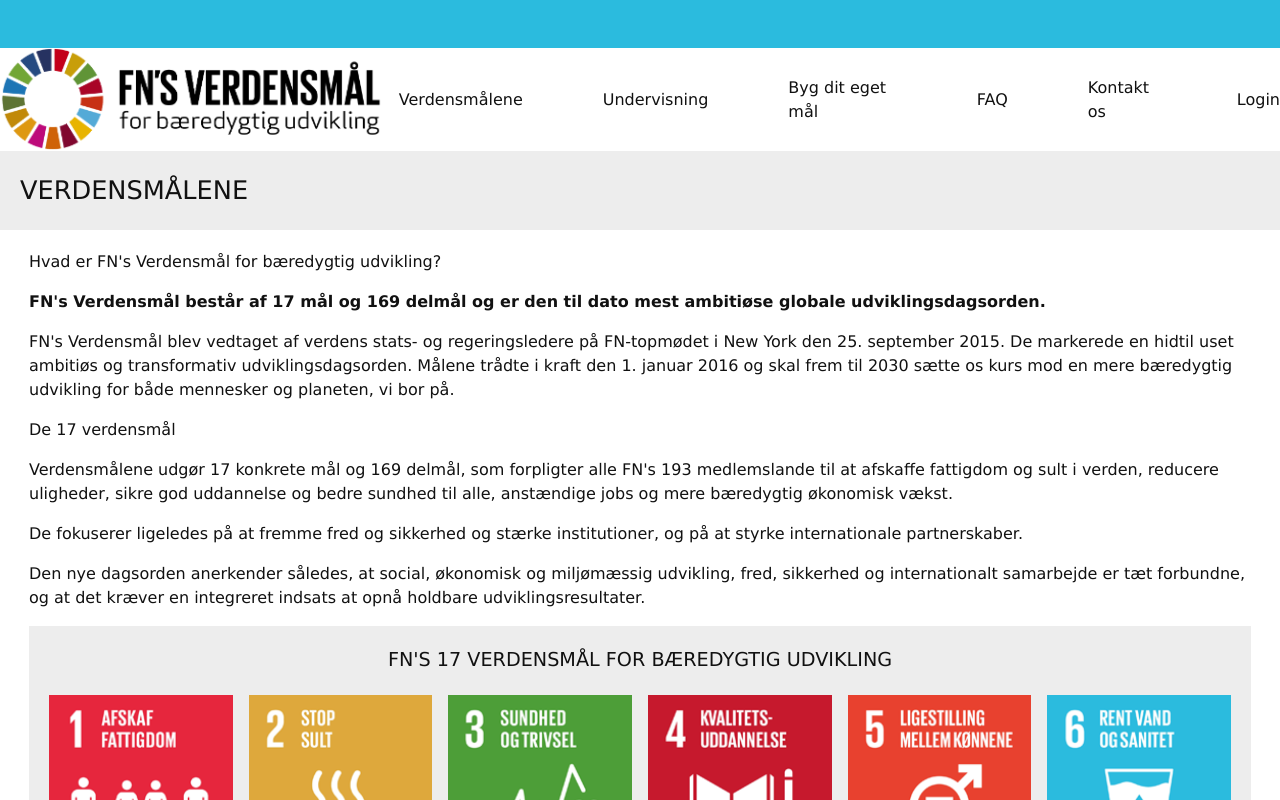
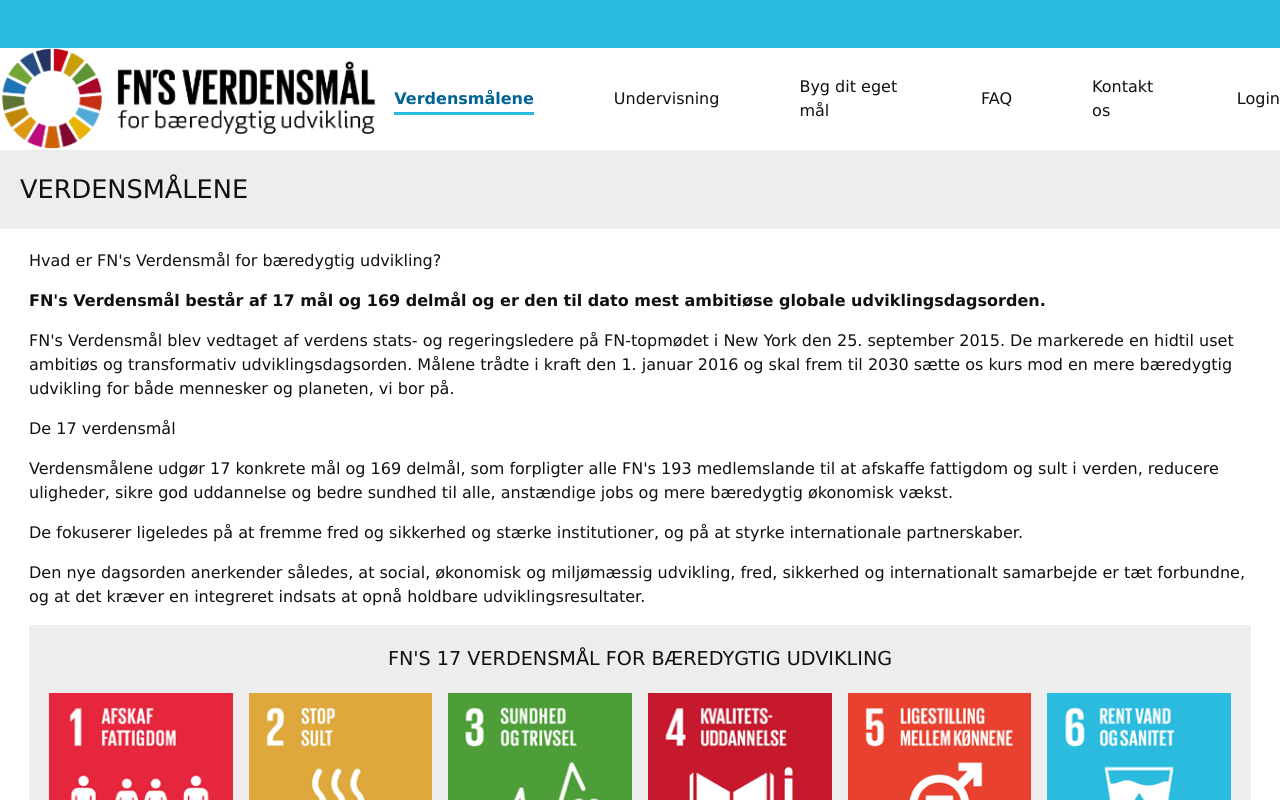
Before and after one commit to JLHammer/react-stuff, a React (Vite) app: page / in a window 1280 px wide. Shown: the top 800 px of the page. Built offline with nearby package versions, Linux system fonts and the light colour scheme.

Commit message:
Add client-side routing with react-router-dom

```diff
--- a/package.json
+++ b/package.json
@@ -12,6 +12,7 @@
   "dependencies": {
     "react": "^19.2.8",
     "react-dom": "^19.2.8",
+    "react-router-dom": "^7.18.2",
     "sass": "^1.102.0",
     "styled-components": "^6.5.2"
   },
--- a/src/App.tsx
+++ b/src/App.tsx
@@ -1,70 +1,80 @@
+import { BrowserRouter, Routes, Route } from "react-router-dom";
 import { Header } from "./components/layout/Header/Header";
 import { Main } from "./components/layout/Main/Main";
 import { Footer } from "./components/layout/Footer/Footer";
 import { Navbar } from "./components/content/Navbar/Navbar";
 import { UnorderedList } from "./components/content/UnorderedList/UnorderedList";
 import { ListItem } from "./components/content/ListItem/ListItem";
-import { AnchorLink } from "./components/content/AnchorLink/AnchorLink";
+import { NavigationLink } from "./components/content/NavigationLink/NavigationLink";
 import { LoginButton } from "./components/content/LoginButton/LoginButton";
 import { Logo } from "./components/content/Logo/Logo";
 import { HomePage } from "./pages/HomePage";
+import { EducationPage } from "./pages/EducationPage";
+import { CustomGoalPage } from "./pages/CustomGoalPage";
+import { FaqPage } from "./pages/FaqPage";
+import { ContactPage } from "./pages/ContactPage";
+import { NoPage } from "./pages/NoPage";
+import logo from "./assets/Logo.svg";
+import undpLogo from "./assets/images/undp-logo.svg";
+import msLogo from "./assets/images/ms-logo.svg";
+import globaleGymnasierLogo from "./assets/images/globale-gymnasier-logo.svg";
+import danidaLogo from "./assets/images/danida-logo.svg";
 
 function App() {
   return (
-    <>
+    <BrowserRouter>
       <Header>
-        <Logo src="./src/assets/Logo.svg" alt="Verdensmålene" href="/" />
+        <Logo src={logo} alt="Verdensmålene" href="/" />
         <Navbar>
           <UnorderedList>
             <ListItem>
-              <AnchorLink href="/">Verdensmålene</AnchorLink>
+              <NavigationLink to="/">Verdensmålene</NavigationLink>
             </ListItem>
             <ListItem>
-              <AnchorLink href="/">Undervisning</AnchorLink>
+              <NavigationLink to="/undervisning">Undervisning</NavigationLink>
             </ListItem>
             <ListItem>
-              <AnchorLink href="/">Byg dit eget mål</AnchorLink>
+              <NavigationLink to="/byg-dit-eget-maal">
+                Byg dit eget mål
+              </NavigationLink>
             </ListItem>
             <ListItem>
-              <AnchorLink href="/">FAQ</AnchorLink>
+              <NavigationLink to="/faq">FAQ</NavigationLink>
             </ListItem>
             <ListItem>
-              <AnchorLink href="/">Kontakt os</AnchorLink>
+              <NavigationLink to="/kontakt">Kontakt os</NavigationLink>
             </ListItem>
             <LoginButton textValue="Login" />
           </UnorderedList>
         </Navbar>
       </Header>
       <Main>
-        <HomePage />
+        <Routes>
+          <Route path="/" element={<HomePage />} />
+          <Route path="/undervisning" element={<EducationPage />} />
+          <Route path="/byg-dit-eget-maal" element={<CustomGoalPage />} />
+          <Route path="/faq" element={<FaqPage />} />
+          <Route path="/kontakt" element={<ContactPage />} />
+          <Route path="*" element={<NoPage />} />
+        </Routes>
       </Main>
       <Footer>
+        <Logo src={undpLogo} alt="UNDP" href="https://www.undp.org/" newTab />
         <Logo
-          src="./src/assets/images/undp-logo.svg"
-          alt="UNDP"
-          href="https://www.undp.org/"
-          newTab
-        />
-        <Logo
-          src="./src/assets/images/ms-logo.svg"
+          src={msLogo}
           alt="Mellemfolkeligt Samvirke"
           href="https://www.globalaktion.dk/"
           newTab
         />
         <Logo
-          src="./src/assets/images/globale-gymnasier-logo.svg"
+          src={globaleGymnasierLogo}
           alt="Globale Gymnasier"
           href="https://www.globalegymnasier.dk/"
           newTab
         />
-        <Logo
-          src="./src/assets/images/danida-logo.svg"
-          alt="Danida"
-          href="https://um.dk/danida"
-          newTab
-        />
+        <Logo src={danidaLogo} alt="Danida" href="https://um.dk/danida" newTab />
       </Footer>
-    </>
+    </BrowserRouter>
   );
 }
 
--- a/src/components/content/Logo/Logo.tsx
+++ b/src/components/content/Logo/Logo.tsx
@@ -1,7 +1,16 @@
+import { Link } from "react-router-dom";
 import type { LogoProps } from "../../../types/types";
 import { AnchorLink } from "../AnchorLink/AnchorLink";
 
 export const Logo = ({ src, alt, href, newTab }: LogoProps) => {
+  if (href.startsWith("/")) {
+    return (
+      <Link to={href}>
+        <img src={src} alt={alt} />
+      </Link>
+    );
+  }
+
   return (
     <AnchorLink href={href} newTab={newTab}>
       <img src={src} alt={alt} />
--- /dev/null
+++ b/src/components/content/NavigationLink/NavigationLink.styled.ts
@@ -0,0 +1,19 @@
+import styled from "styled-components";
+import { NavLink } from "react-router-dom";
+
+export const NavigationLinkStyled = styled(NavLink)`
+  color: inherit;
+  text-decoration: none;
+  padding-bottom: 0.25rem;
+  border-bottom: 3px solid transparent;
+
+  &:hover {
+    color: ${({ theme }) => theme.colors.primaryDark};
+  }
+
+  &.active {
+    color: ${({ theme }) => theme.colors.primaryDark};
+    font-weight: bold;
+    border-bottom-color: ${({ theme }) => theme.colors.primary};
+  }
+`;
--- /dev/null
+++ b/src/components/content/NavigationLink/NavigationLink.tsx
@@ -0,0 +1,10 @@
+import type { NavigationLinkProps } from "../../../types/types";
+import { NavigationLinkStyled } from "./NavigationLink.styled";
+
+export const NavigationLink = ({ to, children }: NavigationLinkProps) => {
+  return (
+    <NavigationLinkStyled to={to} end>
+      {children}
+    </NavigationLinkStyled>
+  );
+};
--- /dev/null
+++ b/src/pages/NoPage.tsx
@@ -0,0 +1,21 @@
+import { ContentWrapper } from "../components/content/ContentWrapper/ContentWrapper";
+import { NavigationLink } from "../components/content/NavigationLink/NavigationLink";
+
+export const NoPage = () => {
+  return (
+    <ContentWrapper
+      title="Siden findes ikke"
+      description="Adressen findes ikke på Verdensmålene.dk."
+      showTitle={true}
+    >
+      <h2>404 - vi kunne ikke finde siden</h2>
+      <p>
+        Adressen, du prøvede at åbne, findes ikke. Måske er linket forældet,
+        eller også er der sneget sig en stavefejl ind i adressen.
+      </p>
+      <p>
+        <NavigationLink to="/">Gå tilbage til forsiden</NavigationLink>
+      </p>
+    </ContentWrapper>
+  );
+};
--- a/src/types/types.ts
+++ b/src/types/types.ts
@@ -52,6 +52,11 @@
   newTab?: boolean;
 };
 
+export type NavigationLinkProps = {
+  to: string;
+  children?: React.ReactNode;
+};
+
 export type ButtonProps = {
   textValue: string;
   disabled?: boolean;
```
Also changed, not shown: 1 other file (tests, documents, lock files or other folders).
